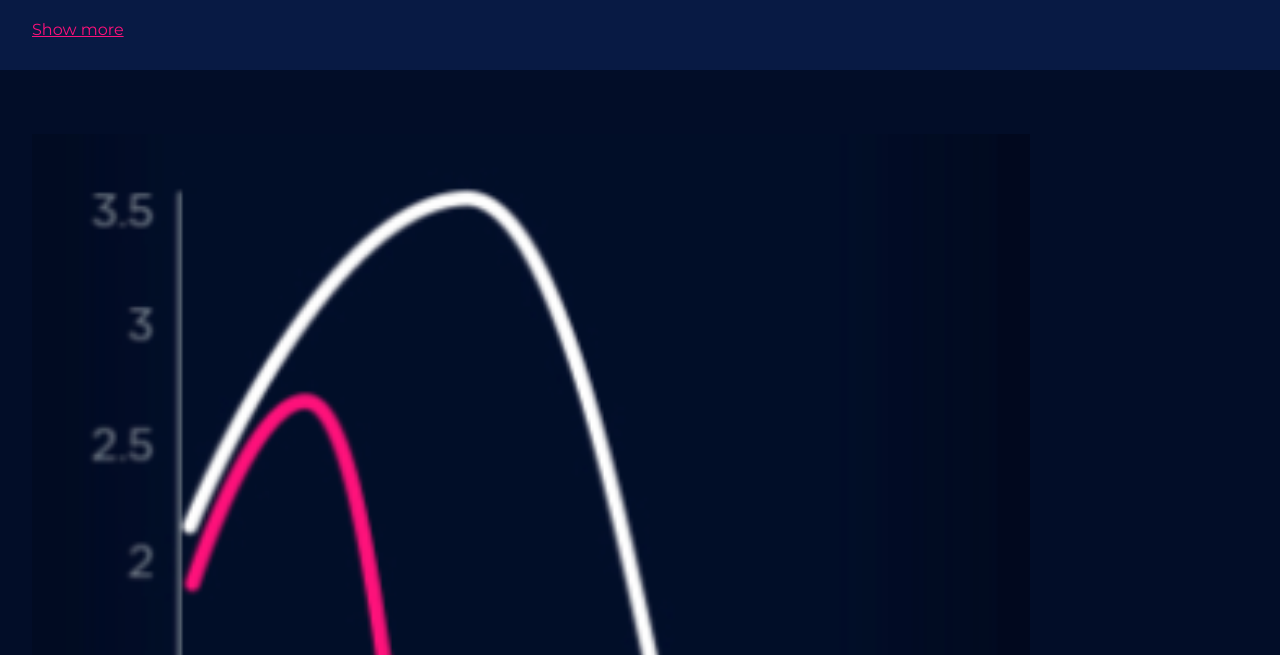
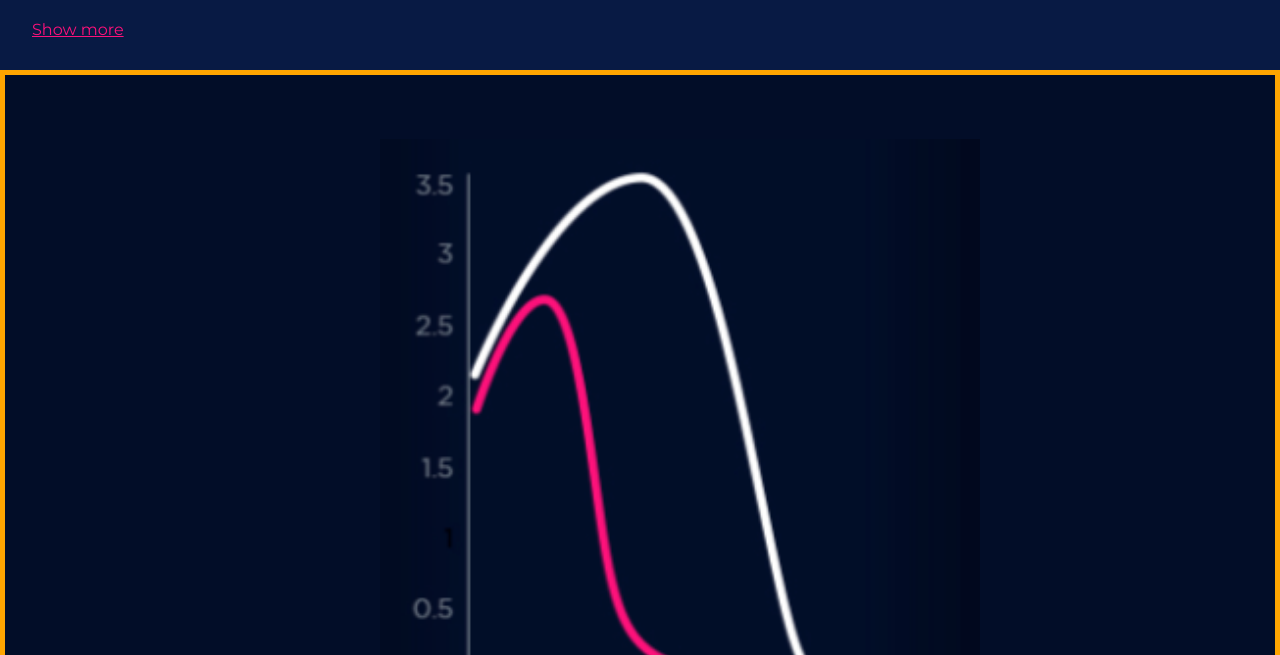
Before and after one commit to maciejk77/oe-test, a React app: page / in a window 1280 px wide. Shown: the part 145-800 px from the top of the page. Built offline with nearby package versions, Linux system fonts and the light colour scheme.

Commit message:
first media query in ItemPerf applied

```diff
--- a/src/components/ItemPerformance/styles.scss
+++ b/src/components/ItemPerformance/styles.scss
@@ -12,7 +12,32 @@
   }
 
   &__graph {
-    width: 80%;
+    width: 60%;
     margin-bottom: 2rem;
   }
 }
+
+@media (min-width: $mobile-landscape) {
+  .item-performance {
+    border: 5px solid orange;
+    padding-left: 5rem;
+
+    &__graph {
+      width: 80%;
+    }
+  }
+}
+
+@media (min-width: $tablet) {
+  .item-performance {
+    &__header {
+      text-align: center;
+      font-size: $font-big;
+    }
+
+    &__graph {
+      width: 600px;
+      align-self: center;
+    }
+  }
+}
--- a/src/styles/variables.scss
+++ b/src/styles/variables.scss
@@ -14,3 +14,6 @@ $font-larger-medium: 1.75rem;
 $font-big: 2.25rem;
 
 // breakpoints
+$mobile-landscape: 576px;
+$tablet: 768px;
+$desktop: 992px;
```
Also changed, not shown: README.md.
